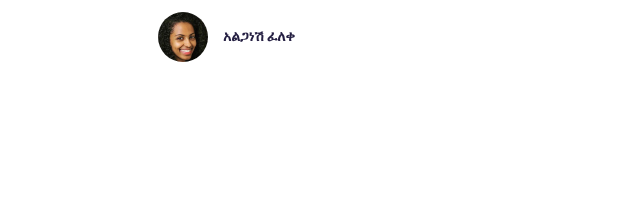
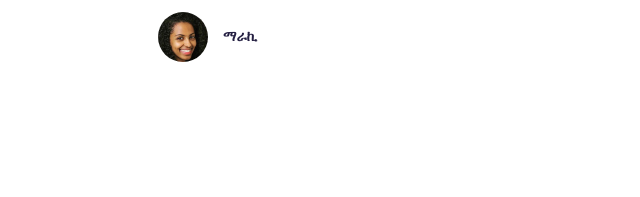
Before and after one commit to the-tree-house/melody, a plain HTML site: page index.html in a window 1280 px wide. Shown: the part 3749-3946 px from the top of the page, 0-640 px from the left. Drawn offline with Linux system fonts and the light colour scheme.

Commit message:
Update index.html

```diff
--- a/index.html
+++ b/index.html
@@ -463,7 +463,7 @@
                 <img src="assets\img\6e820d6b15e124266baf88d6d562c21f.jpg.png" alt="customer image" class="customer-img" width="100" loading="lazy">
               </div>
 
-              <h5 class="customer-name">አልጋነሽ ፈለቀ</h5>
+              <h5 class="customer-name">ማራኪ</h5>
             </div>
 
           </div>
```
